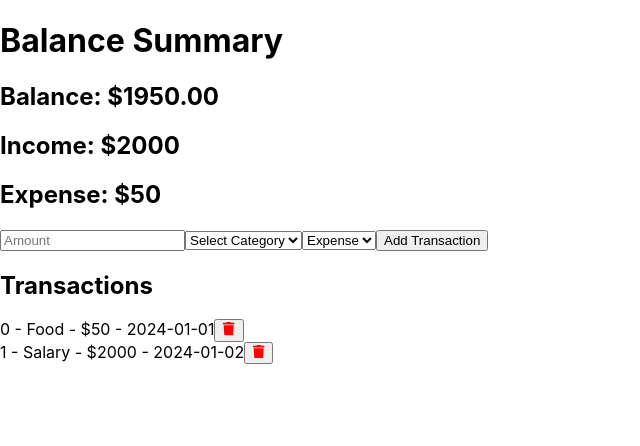
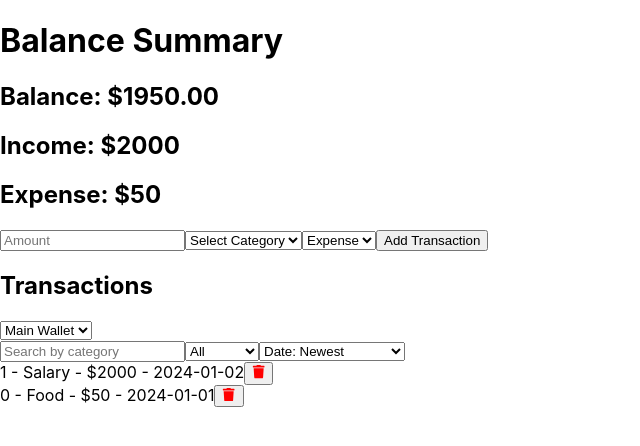
Before and after one commit to Paulen101/personal-finance-tracker, a React (Create React App) app: page /transactions in a window 1280 px wide. Shown: the top 446 px of the page, without its empty margins (0-640 px from the left). Built offline with nearby package versions, Linux system fonts and the light colour scheme.

Commit message:
fix bugs and add wallet selection

```diff
--- a/src/components/TransactionForm.jsx
+++ b/src/components/TransactionForm.jsx
@@ -22,10 +22,21 @@ function TransactionForm() {
   const handleSubmit = (e) => {
     e.preventDefault();
 
+    if (!selectedWalletId) {
+      alert("Please select a wallet first!");
+      return;
+    }
+
     if (amount <= 0) {
       alert("Please enter a valid amount!");
       return;
     }
+
+    console.log(
+      "submit: selectedWalletId",
+      selectedWalletId,
+      typeof selectedWalletId
+    );
 
     const newTransaction = {
       type,
@@ -33,8 +44,9 @@ function TransactionForm() {
       amount: parseFloat(amount),
       date: new Date().toISOString().split("T")[0],
     };
+    console.log("newTransaction", newTransaction);
 
-    addTransaction(selectedWalletId, newTransaction);
+    addTransaction(Number(selectedWalletId), newTransaction);
 
     setAmount("");
     setCategory("");
@@ -66,7 +78,15 @@ function TransactionForm() {
           <option value="expense">Expense</option>
           <option value="income">Income</option>
         </select>
-        <button type="submit">Add Transaction</button>
+        <button type="submit" disabled={selectedWalletId === "all"}>
+          Add Transaction
+        </button>
+
+        {selectedWalletId === "all" && (
+          <p style={{ color: "red" }}>
+            Please select a specific wallet to add a transaction.
+          </p>
+        )}
       </form>
     </div>
   );
--- a/src/components/TransactionList.jsx
+++ b/src/components/TransactionList.jsx
@@ -1,26 +1,134 @@
-import React from "react";
+import React, { useState } from "react";
 import { useFinance } from "../context/FinanceContext";
 import { FaTrash } from "react-icons/fa";
 
 function TransactionList() {
-  const { wallets, selectedWalletId, deleteTransaction } = useFinance();
+  const { wallets, selectedWalletId, setSelectedWalletId, deleteTransaction } =
+    useFinance();
 
-  const currentWallet = wallets.find(
-    (wallet) => wallet.id === selectedWalletId
-  );
+  const [searchQuery, setSearchQuery] = useState("");
+  const [filteredType, setFilteredType] = useState("all");
+  const [sortOrder, setSortOrder] = useState("dateDesc");
+
+  const formatDate = (date) => new Date(date).toISOString().split("T")[0];
+
+  //select wallet
+  let displayedTransactions = [];
+
+  if (selectedWalletId === "all") {
+    wallets.forEach((wallet) => {
+      wallet.transactions.forEach((transaction) => {
+        displayedTransactions.push({
+          ...transaction,
+          walletName: wallet.name,
+          walletId: wallet.id,
+        });
+      });
+    });
+  } else {
+    const currentWallet = wallets.find(
+      (wallet) => wallet.id === Number(selectedWalletId)
+    );
+    displayedTransactions = currentWallet?.transactions || [];
+    displayedTransactions = displayedTransactions.map((tx) => ({
+      ...tx,
+      walletName: currentWallet.name,
+      walletId: currentWallet.id,
+    }));
+  }
+
+  // Search
+  if (searchQuery.trim() !== "") {
+    displayedTransactions = displayedTransactions.filter((transaction) =>
+      transaction.category.toLowerCase().includes(searchQuery.toLowerCase())
+    );
+  }
+
+  //Filter
+  if (filteredType !== "all") {
+    displayedTransactions = displayedTransactions.filter(
+      (transaction) => transaction.type === filteredType
+    );
+  }
+
+  //Display sorted output
+  displayedTransactions.sort((a, b) => {
+    if (sortOrder === "dateAsc") {
+      return new Date(a.date) - new Date(b.date);
+    }
+    if (sortOrder === "dateDesc") {
+      return new Date(b.date) - new Date(a.date);
+    }
+    if (sortOrder === "amountAsc") {
+      return a.amount - b.amount;
+    }
+    if (sortOrder === "amountDesc") {
+      return b.amount - a.amount;
+    }
+    return 0;
+  });
 
   return (
     <div>
       <h2>Transactions</h2>
-      {currentWallet?.transactions?.map((transaction) => (
+
+      {/* wallet switch */}
+      <select
+        value={selectedWalletId}
+        onChange={(e) => setSelectedWalletId(e.target.value)}
+      >
+        <option value="all">All Wallets</option>
+        {wallets.map((w) => (
+          <option key={w.id} value={w.id}>
+            {w.name}
+          </option>
+        ))}
+      </select>
+
+      <form>
+        {/* search by category */}
+        <input
+          type="search"
+          placeholder="Search by category"
+          value={searchQuery}
+          onChange={(e) => setSearchQuery(e.target.value)}
+        />
+        {/* filter by type */}
+        <select
+          value={filteredType}
+          onChange={(e) => setFilteredType(e.target.value)}
+        >
+          <option value="all">All</option>
+          <option value="income">Income</option>
+          <option value="expense">Expense</option>
+        </select>
+        {/* sort by date or amount */}
+        <select
+          value={sortOrder}
+          onChange={(e) => setSortOrder(e.target.value)}
+        >
+          <option value="dateDesc">Date: Newest</option>
+          <option value="dateAsc">Date: Oldest</option>
+          <option value="amountDesc">Amount: High to Low</option>
+          <option value="amountAsc">Amount: Low to High</option>
+        </select>
+      </form>
+
+      {/* transaction list display */}
+      {displayedTransactions.map((transaction) => (
         <div key={transaction.id}>
-          {transaction.id} - {transaction.category} - ${transaction.amount} - {new Date(transaction.date).toISOString().split('T')[0]}
-          <button onClick={() => deleteTransaction(currentWallet.id, transaction.id)}>
-            <FaTrash color='red'/>
+          {transaction.id} - {transaction.category} - ${transaction.amount} -{" "}
+          {formatDate(transaction.date)}
+          <button
+            onClick={() =>
+              deleteTransaction(transaction.walletId, transaction.id)
+            }
+          >
+            <FaTrash color="red" />
           </button>
         </div>
       ))}
-      {!currentWallet?.transactions?.length && <p>No transactions yet.</p>}
+      {displayedTransactions.length === 0 && <p>No transactions yet.</p>}
     </div>
   );
 }
--- a/src/context/FinanceContext.js
+++ b/src/context/FinanceContext.js
@@ -89,12 +89,18 @@ export const FinanceProvider = ({ children }) => {
   const [budgets, setBudgets] = useState(() => safeGet("finance_budgets", []));
 
   const [selectedWalletId, setSelectedWalletId] = useState(() => {
-    const defaultWallet =
-      (Array.isArray(wallets) && wallets[0] && wallets[0].id) || 0;
-    return defaultWallet;
+    const savedWallets = safeGet("finance_wallets", [
+      {
+        id: 0,
+        name: "Main Wallet",
+        balance: 1000,
+        transactions: [],
+      },
+    ]);
+    return (Array.isArray(savedWallets) && savedWallets[0]?.id) || 0;
   });
 
-  const currentWallet = wallets.find((w) => w.id === selectedWalletId);
+  const currentWallet = wallets.find((w) => w.id === selectedWalletId) || wallets[0];
 
   const balance =
     currentWallet?.transactions?.reduce((acc, t) => {
@@ -209,6 +215,7 @@ export const FinanceProvider = ({ children }) => {
 
   // Transaction operations (for demo purposes)
   const addTransaction = (walletId, transaction) => {
+    console.log("addTransaction called with walletId:", walletId, typeof walletId);
     setWallets(
       wallets.map((w) =>
         w.id === walletId
@@ -217,9 +224,9 @@ export const FinanceProvider = ({ children }) => {
               transactions: [
                 ...(w.transactions || []),
                 {
-                  id: `T${Date.now()}`,
+                  id: Date.now(),
                   ...transaction,
-                  date: new Date().toISOString(),
+                  date: transaction.date,
                 },
               ],
             }
```
